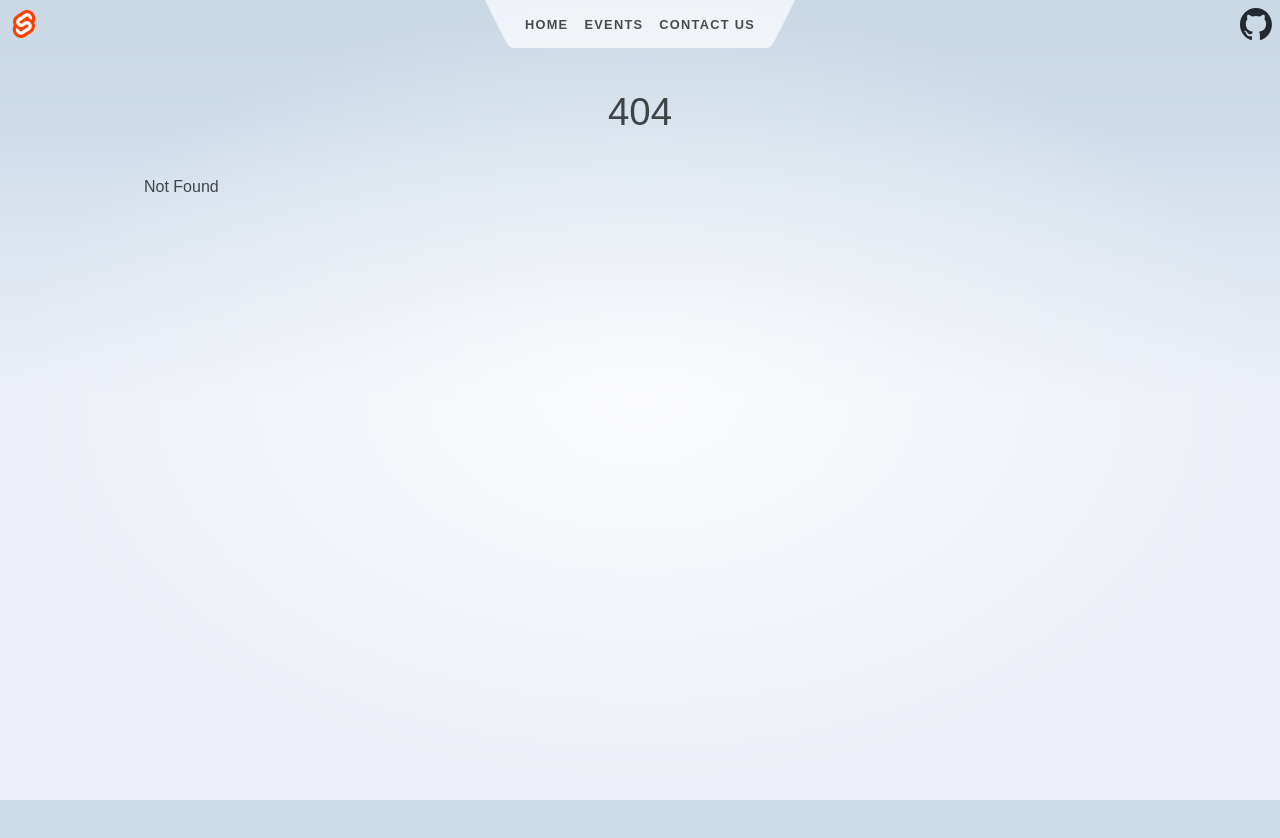
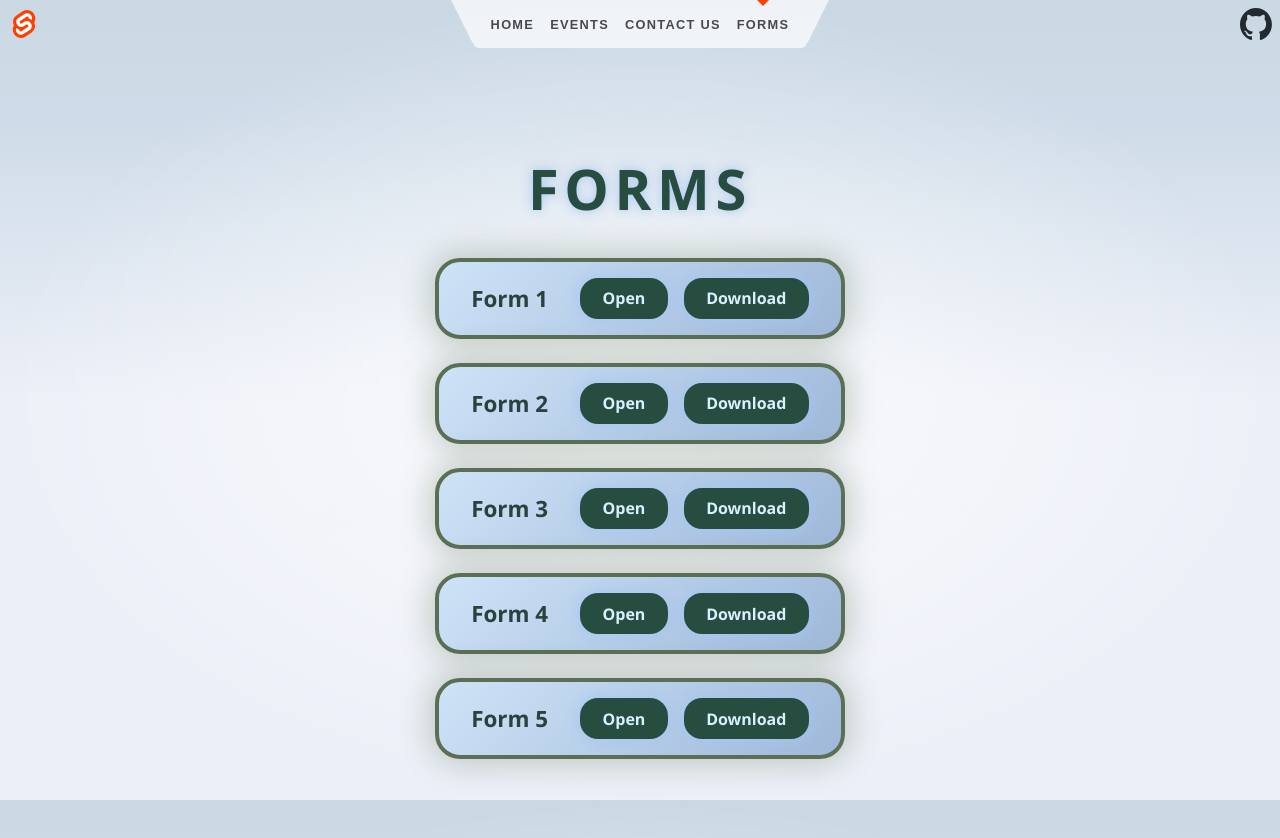
Before and after one commit to ryan-0816/ski, a SvelteKit app: page /forms in a window 1280 px wide. Before the commit this address had no page. Shown: the top 838 px of the page. Before the commit the page ends 800 px from the top, so only its background shows below. Built offline with nearby package versions, Linux system fonts and the light colour scheme.

Commit message:
welcome page and forms

```diff
--- a/src/routes/+page.svelte
+++ b/src/routes/+page.svelte
@@ -48,37 +48,40 @@
       // Fail silently — no alert, no interruption
     });
   }
-
 </script>
 
 <!-- svelte-ignore css_unused_selector -->
 <style>
-  body {
+  body, html {
     margin: 0;
-    min-height: 100vh;
-    background: linear-gradient(135deg, #d9f0ff 0%, #a3c4f3 70%);
-    font-family: 'Segoe UI', Tahoma, Geneva, Verdana, sans-serif;
-    color: #2a423d;
+    padding: 0;
+    width: 100%;
+    overflow-x: hidden;
   }
 
   main {
     display: flex;
     flex-direction: column;
     align-items: center;
-    padding: 3rem 1rem 6rem;
+    padding: 3rem 0 6rem;
+    width: 100%;
+    max-width: 100vw;
+    box-sizing: border-box;
   }
 
   .welcome-box {
     background-color: #e6f0e8;
     border: 4px solid #5a6f54;
-    padding: 4rem 3rem;
+    padding: 3rem 2rem;
     border-radius: 25px;
     box-shadow: 0 0 30px 8px rgba(60, 130, 180, 0.5);
     text-align: center;
+    width: 1000px;
     max-width: 95vw;
-    width: 1000px;
     margin-bottom: 3rem;
+    box-sizing: border-box;
   }
+
   .welcome-box h1 {
     margin: 0;
     font-size: 4rem;
@@ -92,46 +95,48 @@
   }
 
   .carousel-about-wrapper {
+    width: 1000px;
+    max-width: 95vw;
     display: flex;
-  gap: 3.5rem; /* 56px */
-  max-width: 1000px;
-  width: 1000px;
-  margin-bottom: 4rem;
+    gap: 2rem;
     align-items: stretch;
+    margin-bottom: 3rem;
+    box-sizing: border-box;
   }
 
-
   .carousel {
-    position: relative;
-    flex: 1 1 480px;
-    height: auto;
-    min-height: 380px;
+    flex: 1;
+    height: 380px;
     border-radius: 25px;
     overflow: hidden;
     border: 4px solid #5a6f54;
     box-shadow: 0 0 30px 6px rgba(60, 130, 180, 0.3);
     background: #f9fbf9;
+    position: relative;
   }
+
   .carousel img {
     position: absolute;
+    top: 0;
+    left: 0;
     width: 100%;
     height: 100%;
     object-fit: cover;
     opacity: 0;
     transition: opacity 1.2s ease-in-out;
   }
+
   .carousel img.active {
     opacity: 1;
     z-index: 1;
   }
 
-  /* Updated About Us box colors */
   .about-us {
-    flex: 1 1 520px;
+    flex: 1;
     background: linear-gradient(135deg, #cde3f7, #a0b8d9);
     border: 4px solid #5a6f54;
     border-radius: 25px;
-    padding: 3rem 2.5rem;
+    padding: 2rem;
     box-shadow: 0 0 30px 6px rgba(90, 111, 84, 0.3);
     color: #213544;
     font-size: 1.3rem;
@@ -139,20 +144,23 @@
     user-select: text;
     overflow-y: auto;
     min-height: 380px;
+    box-sizing: border-box;
   }
 
   .signup-box {
     background: linear-gradient(135deg, #3b6e47, #264d40);
     border-radius: 25px;
     box-shadow: 0 0 40px 10px rgba(38, 77, 64, 0.9);
-    padding: 3.5rem 2rem 5rem;
+    padding: 3rem 2rem 5rem;
     text-align: center;
+    width: 1000px;
     max-width: 95vw;
-    width: 1000px;
     color: #d9f0ff;
     position: relative;
     overflow: visible;
+    box-sizing: border-box;
   }
+
   .signup-box h1 {
     font-size: 3.5rem;
     margin-bottom: 2rem;
@@ -161,6 +169,7 @@
     text-transform: uppercase;
     text-shadow: 0 0 10px #a3c4f3dd;
   }
+
   .signup-link {
     display: inline-block;
     font-weight: 700;
@@ -173,6 +182,7 @@
     transition: background-color 0.35s ease, color 0.35s ease, box-shadow 0.35s ease;
     box-shadow: 0 0 12px 3px #a3c4f3aa;
   }
+
   .signup-link:hover,
   .signup-link:focus {
     background-color: #d9f0ff;
@@ -188,6 +198,7 @@
     box-shadow: 0 0 20px 5px #a3c4f3cc;
     overflow: hidden;
   }
+
   .qr-container img {
     width: 100%;
     height: auto;
@@ -214,10 +225,12 @@
     pointer-events: none;
     transition: opacity 0.5s ease;
   }
+
   .scroll-hint.hidden {
     opacity: 0;
     pointer-events: none;
   }
+
   .scroll-hint svg {
     width: 24px;
     height: 24px;
@@ -231,6 +244,7 @@
     0%, 100% { transform: translate(-50%, 0); }
     50% { transform: translate(-50%, 15px); }
   }
+
   @keyframes arrowDown {
     0%, 100% { opacity: 1; transform: translateY(0); }
     50% { opacity: 0.4; transform: translateY(8px); }
@@ -251,9 +265,15 @@
 
     <!-- svelte-ignore a11y_no_noninteractive_tabindex -->
     <section class="about-us" aria-labelledby="about-heading" tabindex="0">
-      <h2 id="about-heading" style="margin-top:0;">About Us</h2>
       <p>
-        <!-- Your engaging story, club mission, and vibe go here. -->
+        RIT Alpine Ski Club! Operating during the winter, we have two halves: recreation and race. Recreation hosts
+        trips locally, such as to Swain Resort or Bristol Mountain, on a weekly basis. Joining the team gets you access
+        to those group discounts, carpool/transportation, and other things. The race team competes against nearby colleges
+        in both slalom and giant slalom, frequenting resorts such as Labrador Mountain, Greek Peak, Bristol Resort, and West
+        Mountain. They also train two days a week at Swain Resort. The ski team also hosts an annual trip to Jay Peak on the
+        last week of winter break. This is an insane package consisting of several days of amazing skiing and very fun nights for an
+        excellent deal. If you enjoy or would like to try skiing, please reach out and see what we
+        can set up! Any level of skiing is welcomed!
       </p>
     </section>
   </div>
@@ -309,7 +329,6 @@
           <rect x="2" y="2" width="13" height="13" rx="2" ry="2"></rect>
         </svg>
       </button>
-
     </div>
 
     <div class="qr-container" aria-label="QR code to join RIT Alpine Ski Club">
--- a/src/routes/Header.svelte
+++ b/src/routes/Header.svelte
@@ -24,6 +24,9 @@
 			</li>
 			<li aria-current={page.url.pathname.startsWith('/contact') ? 'page' : undefined}>
 				<a href="/contact">Contact Us</a>
+			</li>
+			<li aria-current={page.url.pathname === '/forms' ? 'page' : undefined}>
+				<a href="/forms">Forms</a>
 			</li>
 		</ul>
 		<svg viewBox="0 0 2 3" aria-hidden="true">
--- a/src/routes/events/+page.svelte
+++ b/src/routes/events/+page.svelte
@@ -5,5 +5,5 @@
 
 <div class="text-column">
 	<h1>Events</h1>
-    <iframe src="https://calendar.google.com/calendar/embed?src=xs3171%40g.rit.edu&ctz=America%2FNew_York" style="border: 0" width="800" height="600" frameborder="0" scrolling="no"></iframe>
+    <iframe src="https://calendar.google.com/calendar/embed?src=c_6ac1852bd4d4f0dda436ea5287d982ec447e70bdb49a2bb3c3764c7012cb1b63%40group.calendar.google.com&ctz=America%2FNew_York" style="border: 0" width="800" height="600" frameborder="0" scrolling="no"></iframe>
 </div>
--- /dev/null
+++ b/src/routes/forms/+page.svelte
@@ -0,0 +1,108 @@
+<script lang="ts">
+  // List your forms here with display name and file URL
+  const forms = [
+    { name: "Form 1", url: "/forms/membership.pdf" },
+    { name: "Form 2", url: "/forms/event-registration.pdf" },
+    { name: "Form 3", url: "/forms/liability-waiver.pdf" },
+    { name: "Form 4", url: "/forms/volunteer-signup.pdf" },
+    { name: "Form 5", url: "/forms/feedback.pdf" },
+  ];
+</script>
+
+<style>
+  main {
+    max-width: 1000px;
+    margin: 3rem auto 6rem;
+    padding: 0 1rem;
+    font-family: 'Segoe UI', Tahoma, Geneva, Verdana, sans-serif;
+    color: #2a423d;
+  }
+  h1 {
+    font-size: 3.5rem;
+    font-weight: 900;
+    letter-spacing: 0.1em;
+    text-transform: uppercase;
+    color: #264d40;
+    text-align: center;
+    margin-bottom: 2rem;
+    text-shadow:
+      0 0 8px #a3c4f3bb,
+      0 0 16px #a3c4f355;
+  }
+  ul {
+    list-style: none;
+    padding: 0;
+    margin: 0 auto;
+    max-width: 700px;
+  }
+  li {
+    background: linear-gradient(135deg, #cde3f7, #a0b8d9);
+    border: 4px solid #5a6f54;
+    border-radius: 25px;
+    padding: 1rem 2rem;
+    margin-bottom: 1.5rem;
+    display: flex;
+    justify-content: space-between;
+    align-items: center;
+    box-shadow: 0 0 30px 6px rgba(90, 111, 84, 0.3);
+  }
+  .form-name {
+    margin-right: 2rem;
+    font-size: 1.4rem;
+    font-weight: 700;
+    user-select: text;
+  }
+  .buttons {
+    display: flex;
+    gap: 1rem;
+  }
+  button, a.button-link {
+    background: #264d40;
+    color: #d9f0ff;
+    border: none;
+    border-radius: 18px;
+    padding: 0.6rem 1.4rem;
+    font-weight: 700;
+    cursor: pointer;
+    box-shadow: 0 0 12px 3px #a3c4f3aa;
+    text-decoration: none;
+    display: inline-flex;
+    align-items: center;
+    justify-content: center;
+    transition: background-color 0.3s ease;
+  }
+  button:hover, a.button-link:hover {
+    background: #3b6e47;
+  }
+</style>
+
+<main>
+  <h1>Forms</h1>
+
+  <ul>
+    {#each forms as form}
+      <li>
+        <span class="form-name">{form.name}</span>
+        <div class="buttons">
+          <a
+            class="button-link"
+            href={form.url}
+            target="_blank"
+            rel="noopener noreferrer"
+            aria-label={`Open ${form.name} in a new tab`}
+          >
+            Open
+          </a>
+          <a
+            class="button-link"
+            href={form.url}
+            download
+            aria-label={`Download ${form.name}`}
+          >
+            Download
+          </a>
+        </div>
+      </li>
+    {/each}
+  </ul>
+</main>
--- /dev/null
+++ b/src/routes/forms/+page.ts
@@ -0,0 +1,9 @@
+import { dev } from '$app/environment';
+
+// we don't need any JS on this page, though we'll load
+// it in dev so that we get hot module replacement
+export const csr = dev;
+
+// since there's no dynamic data here, we can prerender
+// it so that it gets served as a static asset in production
+export const prerender = true;
```
Lines whose indentation alone changed are shown as unchanged.
